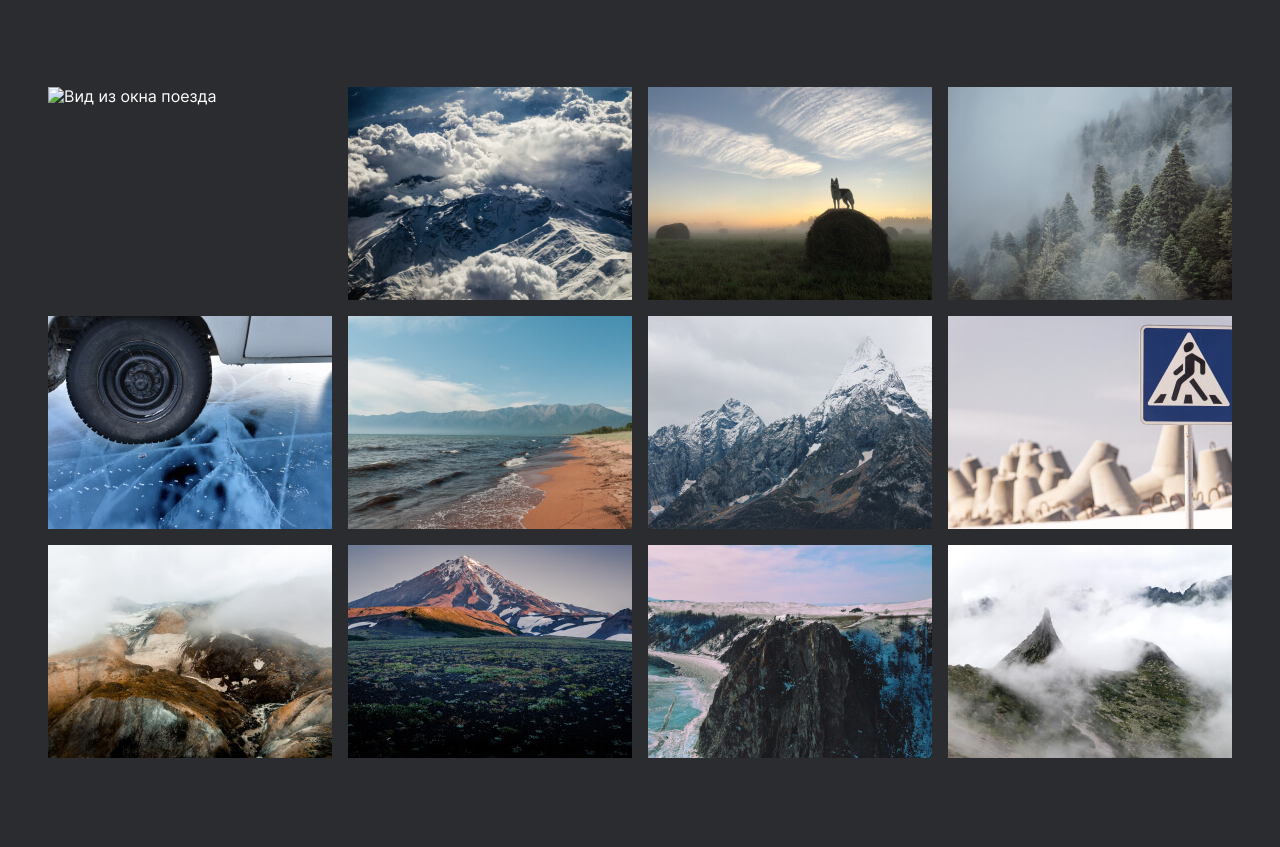
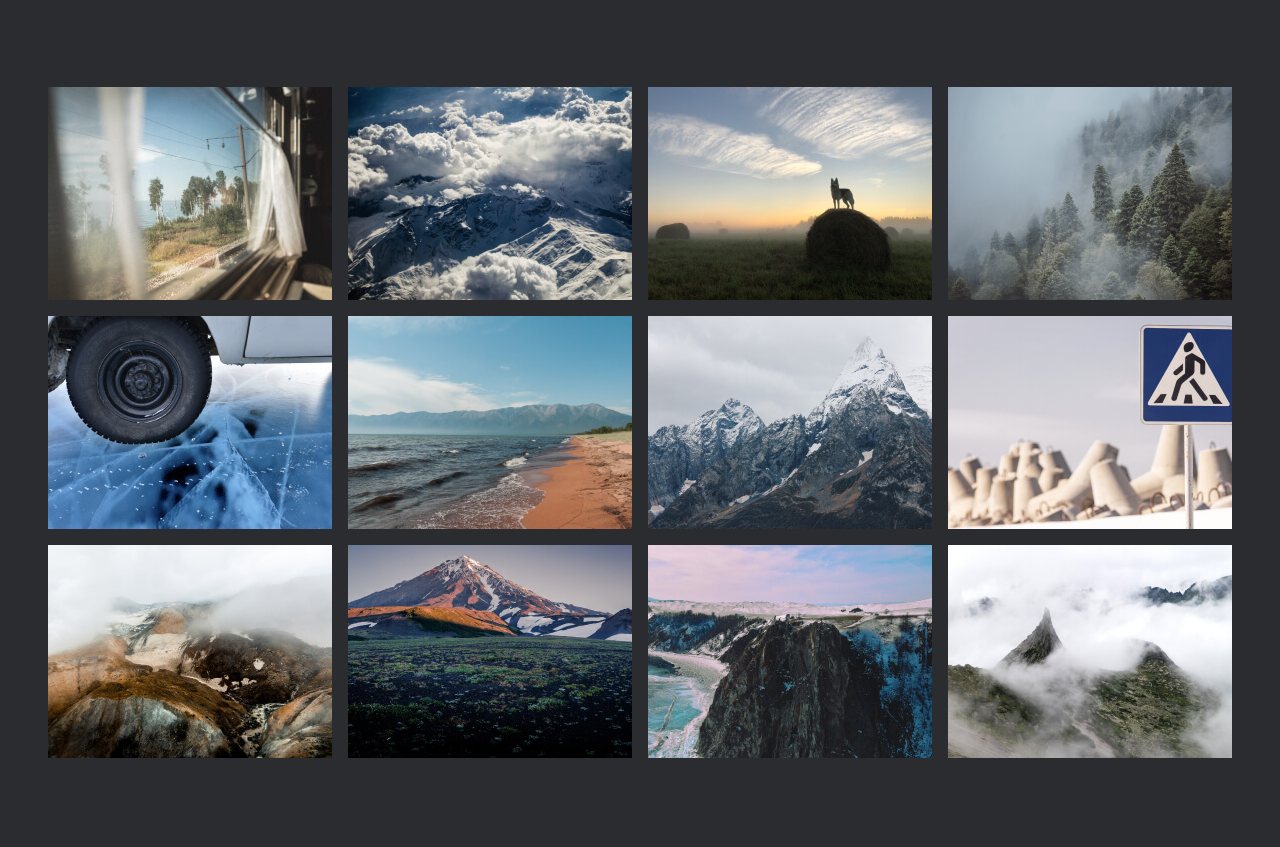
Before and after one commit to zajcevakaterina/russian-travel, a plain HTML site: page index.html in a window 1280 px wide. Shown: the part 1665-2512 px from the top of the page. Drawn offline with Linux system fonts and the light colour scheme; the site is published under a folder, as on GitHub Pages, so addresses that start at the root find nothing; files whose address does not match are found by name.

Commit message:
fixed bug with image-00

```diff
--- a/index.html
+++ b/index.html
@@ -53,7 +53,7 @@
       </section>
 
       <section class="photo-grid" title="Фотографии">
-        <img src="/images/photo-grid/__item-00.jpg" alt="Вид из окна поезда" class="photo-grid__item">
+        <img src="./images/photo-grid/__item-00.jpg" alt="Вид из окна поезда" class="photo-grid__item">
         <img src="./images/photo-grid/__item-01.jpg" alt="Горы и облака" class="photo-grid__item">
         <img src="./images/photo-grid/__item-02.jpg" alt="Собака на стоге сена" class="photo-grid__item">
         <img src="./images/photo-grid/__item-03.jpg" alt="Лес в тумане" class="photo-grid__item">
```
